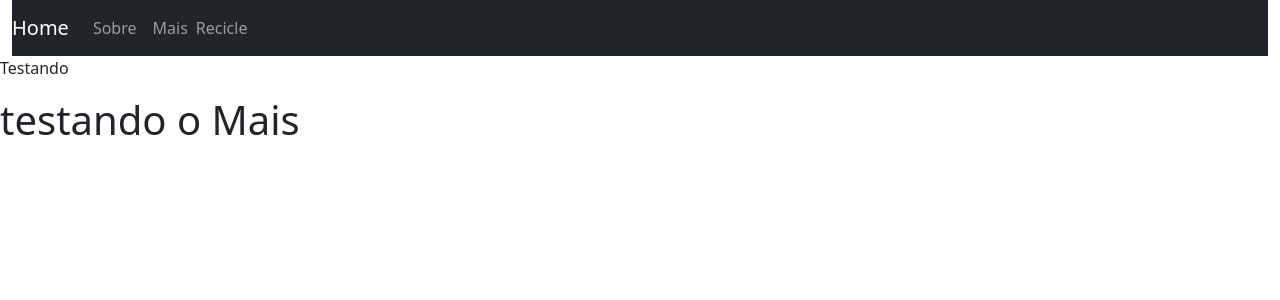
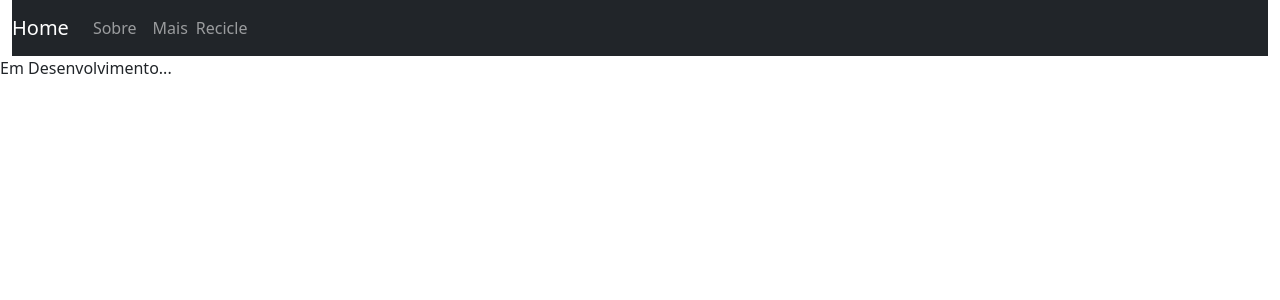
Before and after one commit to FabioPassos10/Recicle, a React (Create React App) app: page /Mais in a window 1280 px wide. Shown: the top 300 px of the page. Built offline with nearby package versions, Linux system fonts and the light colour scheme; what google-maps-react would draw is missing.

Commit message:
Update Mais.js

```diff
--- a/src/Mais.js
+++ b/src/Mais.js
@@ -5,8 +5,8 @@ export default function Mais(){
 
 return(
     <>
-    <p>Testando</p>
-    <h1>testando o Mais</h1>
+    <p>Em Desenvolvimento...</p>
+
 
 
 
```
